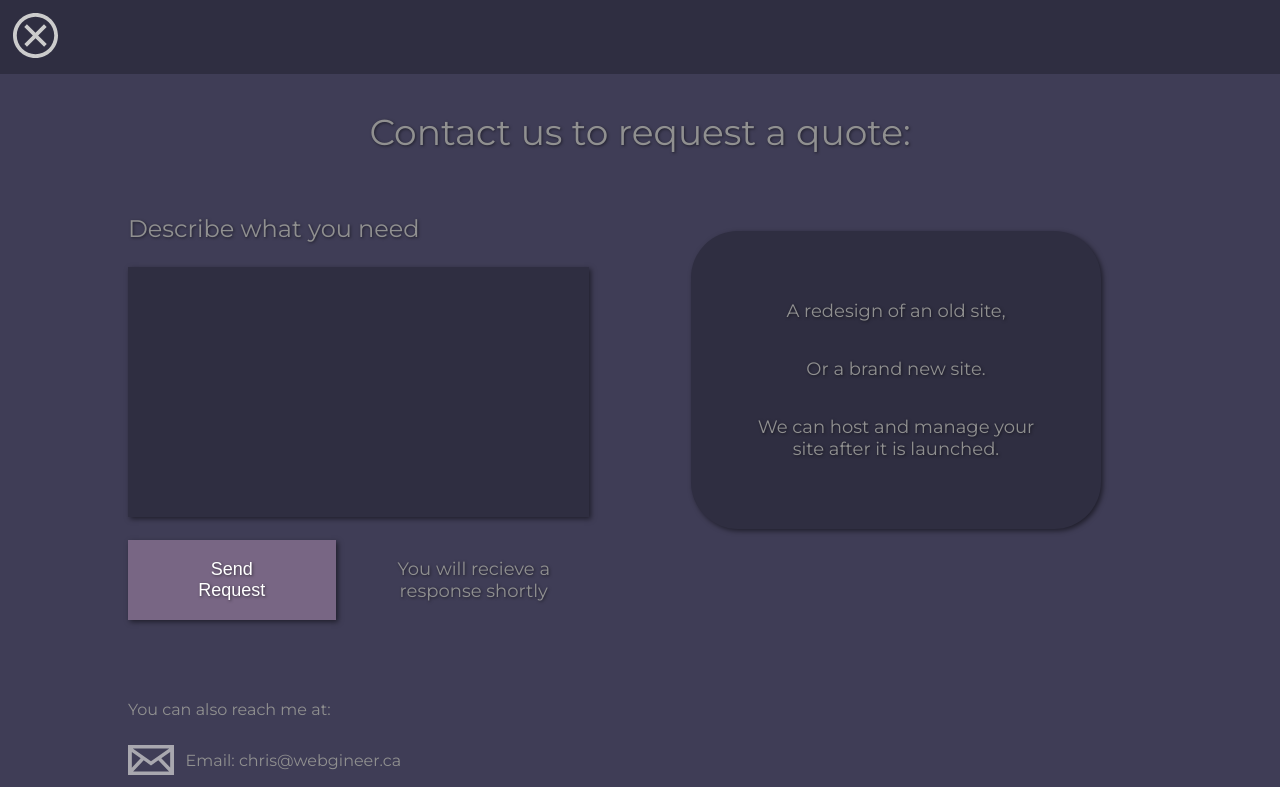
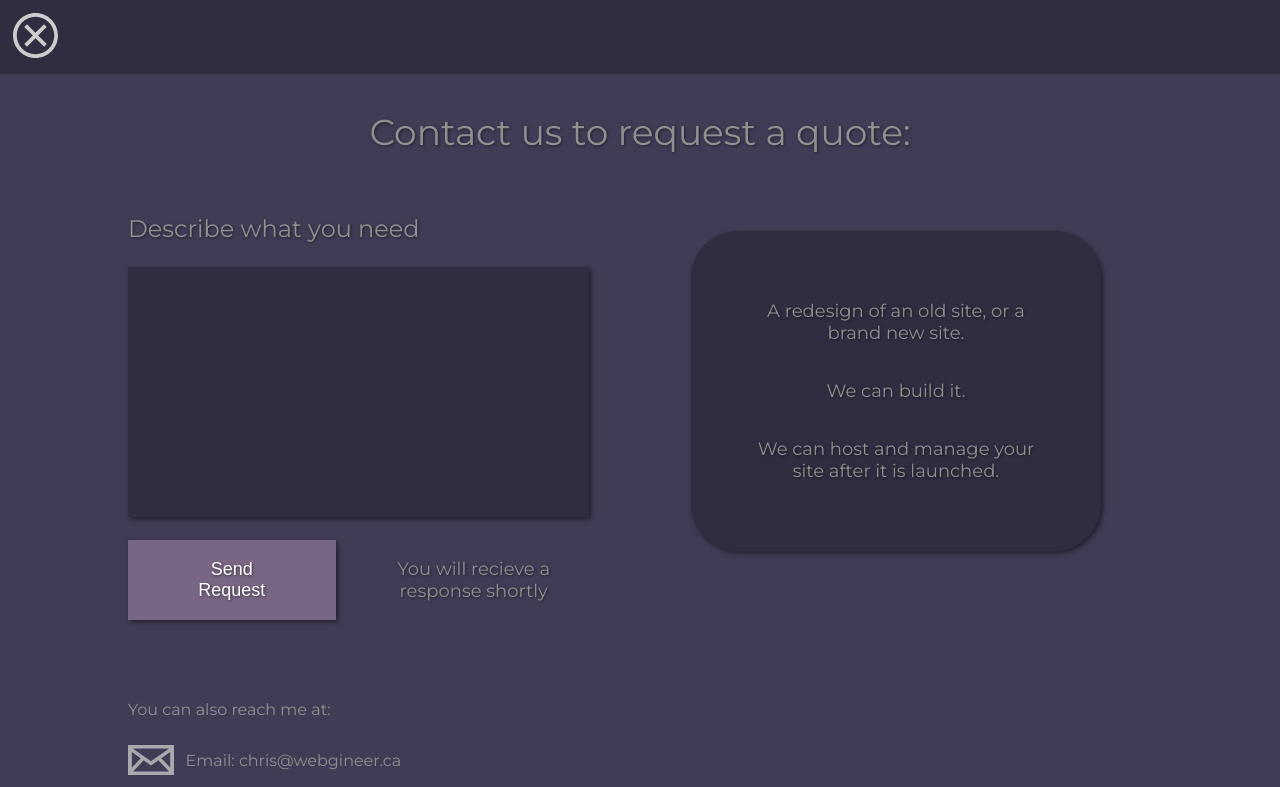
Before and after one commit to christophermarek/web_dev_studio, a Next.js app: page /quote in a window 1280 px wide. Shown: the top 787 px of the page. Built offline with nearby package versions, Linux system fonts and the light colour scheme.

Commit message:
fix text

```diff
--- a/pages/quote.tsx
+++ b/pages/quote.tsx
@@ -78,8 +78,8 @@ const Quote: React.FC<QuoteProps> = ({ }) => {
                         (
                             <>
                                 <div className='blurb'>
-                                    <p>A redesign of an old site,</p>
-                                    <p>Or a brand new site.</p>
+                                    <p>Whether you are looking to redesign an old site, or create a brand new site.</p>
+                                    <p></p>
                                     <p>We can host and manage your site after it is launched.</p>
                                 </div>
 
@@ -113,8 +113,8 @@ const Quote: React.FC<QuoteProps> = ({ }) => {
                                     </div>
 
                                     <div className='blurb'>
-                                        <p>A redesign of an old site,</p>
-                                        <p>Or a brand new site.</p>
+                                        <p>A redesign of an old site, or a brand new site.</p>
+                                        <p>We can build it.</p>
                                         <p>We can host and manage your site after it is launched.</p>
                                     </div>
                                 </div>
```
